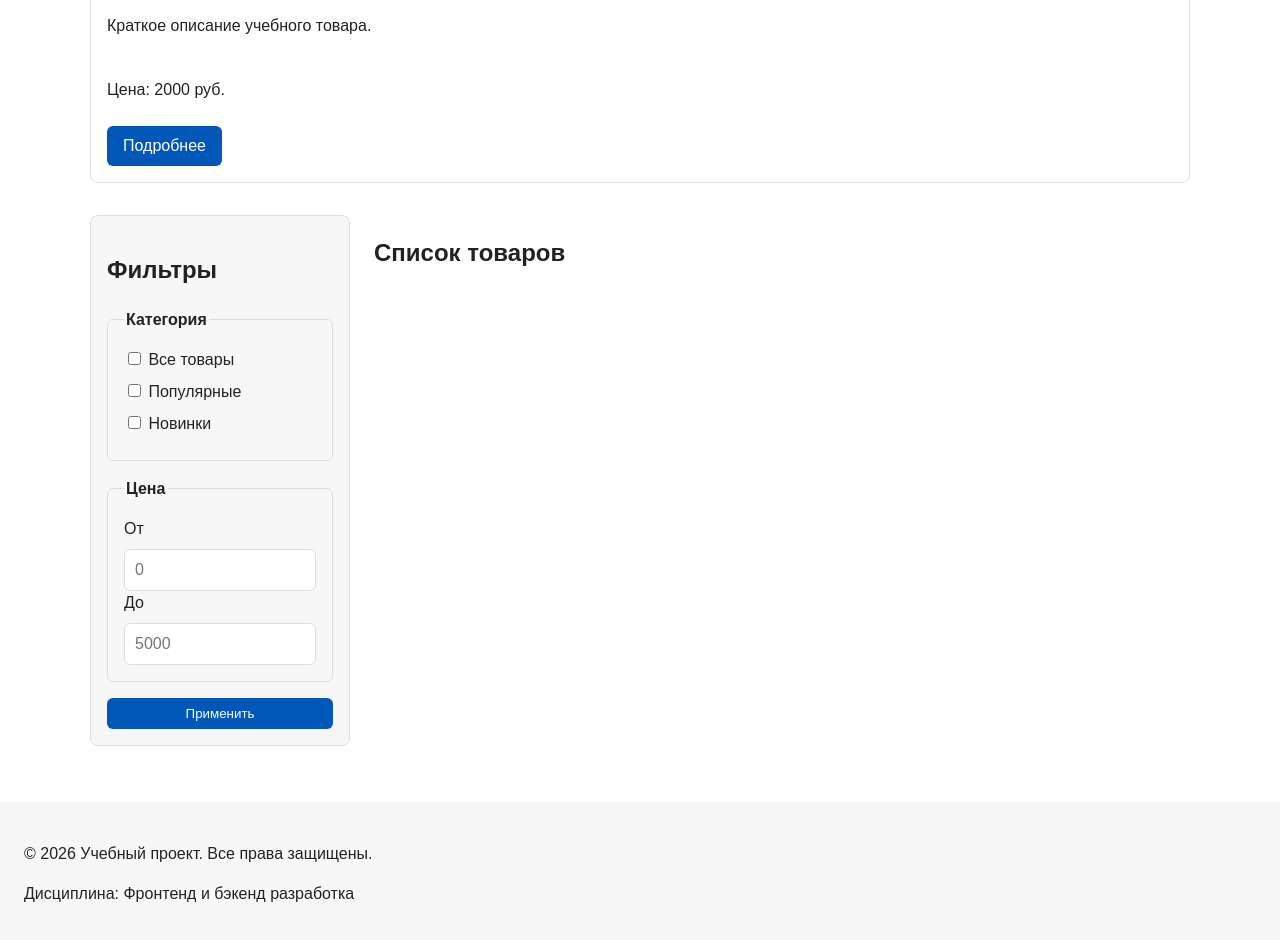
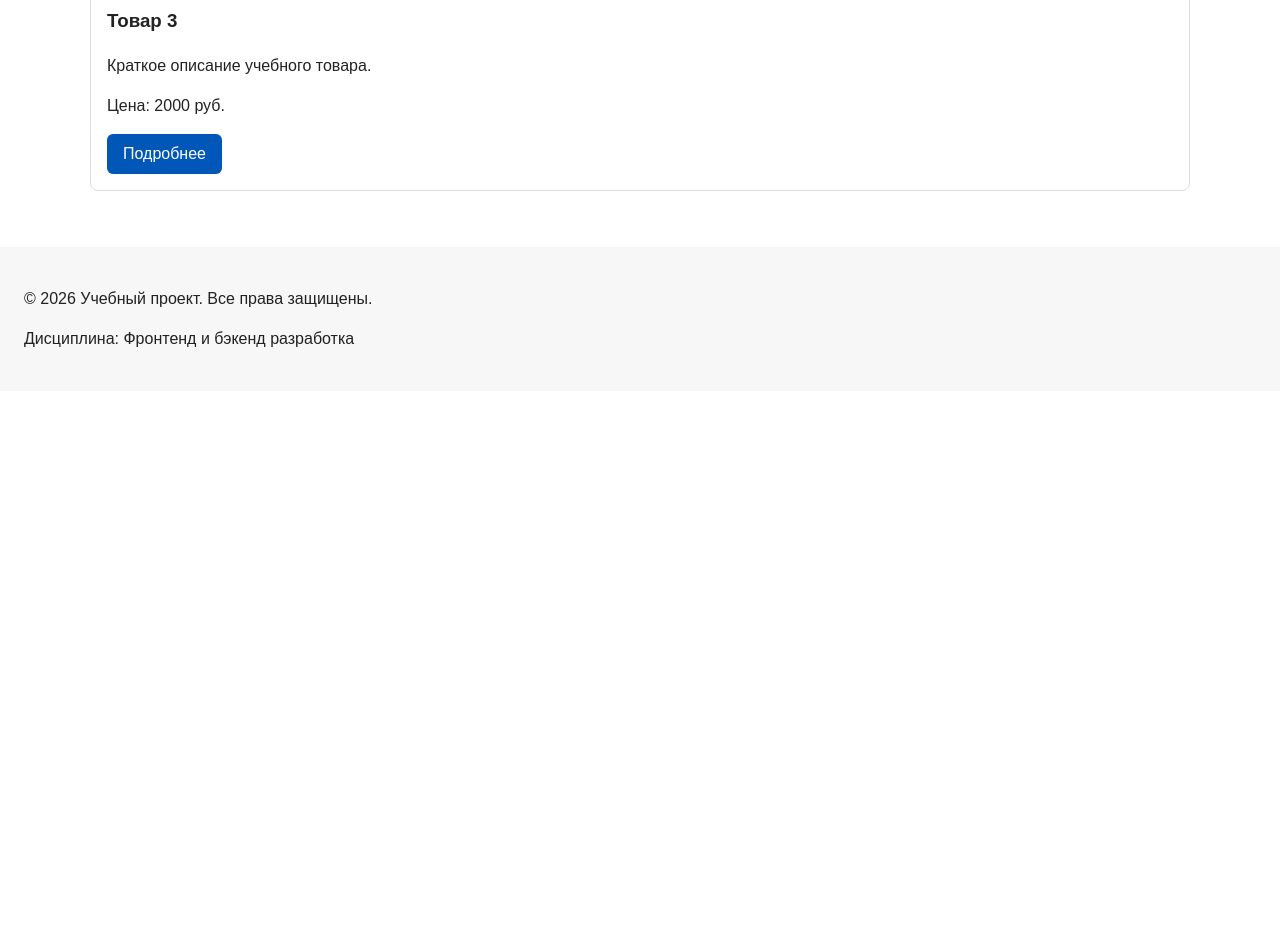
Before and after one commit to GENAG85/kr1-html-css-shop, a plain HTML site: page catalog.html in a window 1280 px wide. Shown: the part 980-1920 px from the top of the page. After the commit the page ends 1371 px from the top, so only its background shows below. Drawn offline with Linux system fonts and the light colour scheme.

Commit message:
Revert "Add flex navigation and grid catalog layout"

```diff
--- a/catalog.html
+++ b/catalog.html
@@ -68,53 +68,6 @@
         <a class="button" href="index.html#popular">Подробнее</a>
       </article>
     </section>
-    <section class="catalog-layout">
-  <aside class="catalog-filters">
-    <h2>Фильтры</h2>
-
-    <form class="filters-form" action="#" method="get">
-      <fieldset>
-        <legend>Категория</legend>
-
-        <label>
-          <input type="checkbox" name="category" value="all">
-          Все товары
-        </label>
-
-        <label>
-          <input type="checkbox" name="category" value="popular">
-          Популярные
-        </label>
-
-        <label>
-          <input type="checkbox" name="category" value="new">
-          Новинки
-        </label>
-      </fieldset>
-
-      <fieldset>
-        <legend>Цена</legend>
-
-        <label for="price-from">От</label>
-        <input id="price-from" name="price-from" type="number" min="0" placeholder="0">
-
-        <label for="price-to">До</label>
-        <input id="price-to" name="price-to" type="number" min="0" placeholder="5000">
-      </fieldset>
-
-      <button class="button" type="submit">Применить</button>
-    </form>
-  </aside>
-
-  <section class="catalog-products">
-    <h2>Список товаров</h2>
-
-    <div class="products-grid">
-      <!-- Карточки товаров -->
-    </div>
-  </section>
-</section>
-
   </main>
 
   <footer>
--- a/css/style.css
+++ b/css/style.css
@@ -157,34 +157,23 @@ footer {
   Убираем стандартные отступы и маркеры списка навигации.
 */
 .site-nav__list {
-  display: flex;
-  flex-wrap: wrap;
-  justify-content: center;
-  align-items: center;
-  gap: var(--space-md);
   padding: 0;
-  margin: var(--space-md) 0 0;
+  margin: 16px 0 0;
   list-style: none;
 }
-
 
 .site-nav__list li {
   margin-bottom: 8px;
 }
 
 .site-nav__list a {
-  display: inline-block;
-  padding: var(--space-sm) var(--space-md);
-  color: var(--color-primary);
+  color: #0057b8;
   text-decoration: none;
-  border-radius: var(--radius-sm);
 }
 
 .site-nav__list a:hover {
-  color: var(--color-white);
-  background-color: var(--color-primary);
+  text-decoration: underline;
 }
-
 
 /*
   Hero-блок.
@@ -211,21 +200,12 @@ footer {
   Карточка товара.
 */
 .product-card {
-  display: flex;
-  flex-direction: column;
-  gap: var(--space-sm);
-  margin-bottom: 0;
+  margin-bottom: var(--space-md);
   padding: var(--space-md);
   border: 1px solid var(--color-border);
   border-radius: var(--radius-md);
   background-color: var(--color-bg);
 }
-
-.product-card .button {
-  margin-top: auto;
-  align-self: flex-start;
-}
-
 
 .product-card:hover {
   border-color: var(--color-primary);
@@ -234,13 +214,6 @@ footer {
 .product-card h3 {
   margin-top: 0;
 }
-
-.products-grid {
-  display: grid;
-  grid-template-columns: repeat(3, 1fr);
-  gap: var(--space-lg);
-}
-
 
 /*
   Дополнительный информационный блок.
@@ -253,26 +226,6 @@ footer {
   background-color: var(--color-surface);
 }
 
-.catalog-layout {
-  max-width: var(--container-width);
-  margin: 0 auto var(--space-xl);
-  display: grid;
-  grid-template-columns: 260px 1fr;
-  grid-template-areas: "filters products";
-  gap: var(--space-lg);
-}
-
-.catalog-filters {
-  grid-area: filters;
-  padding: var(--space-md);
-  border: 1px solid var(--color-border);
-  border-radius: var(--radius-md);
-  background-color: var(--color-surface);
-}
-
-.catalog-products {
-  grid-area: products;
-}
 
 
 /* ===============================
@@ -338,35 +291,6 @@ footer {
   border-color: var(--color-danger);
 }
 
-.filters-form {
-  display: grid;
-  gap: var(--space-md);
-}
-
-.filters-form fieldset {
-  margin: 0;
-  padding: var(--space-md);
-  border: 1px solid var(--color-border);
-  border-radius: var(--radius-sm);
-}
-
-.filters-form legend {
-  font-weight: 700;
-}
-
-.filters-form label {
-  display: block;
-  margin-bottom: var(--space-sm);
-}
-
-.filters-form input[type="number"] {
-  width: 100%;
-  padding: 8px 10px;
-  border: 1px solid var(--color-border);
-  border-radius: var(--radius-sm);
-  font: inherit;
-}
-
 
 /*
   Кнопки формы.
```
Also changed, not shown: index.html (+5 -5 lines), 1 other file.
